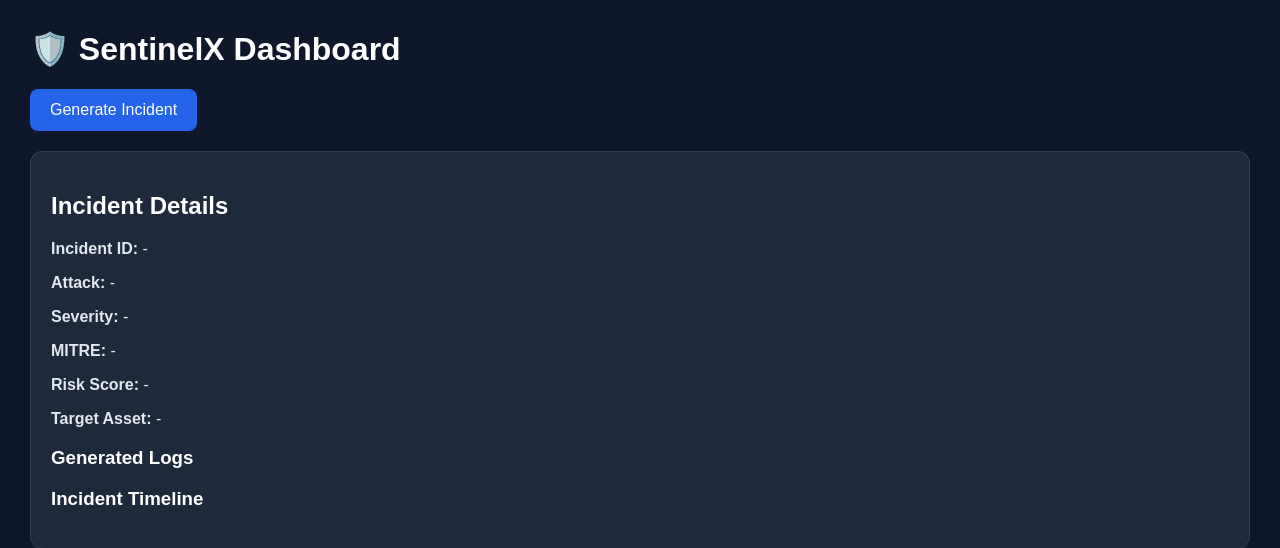
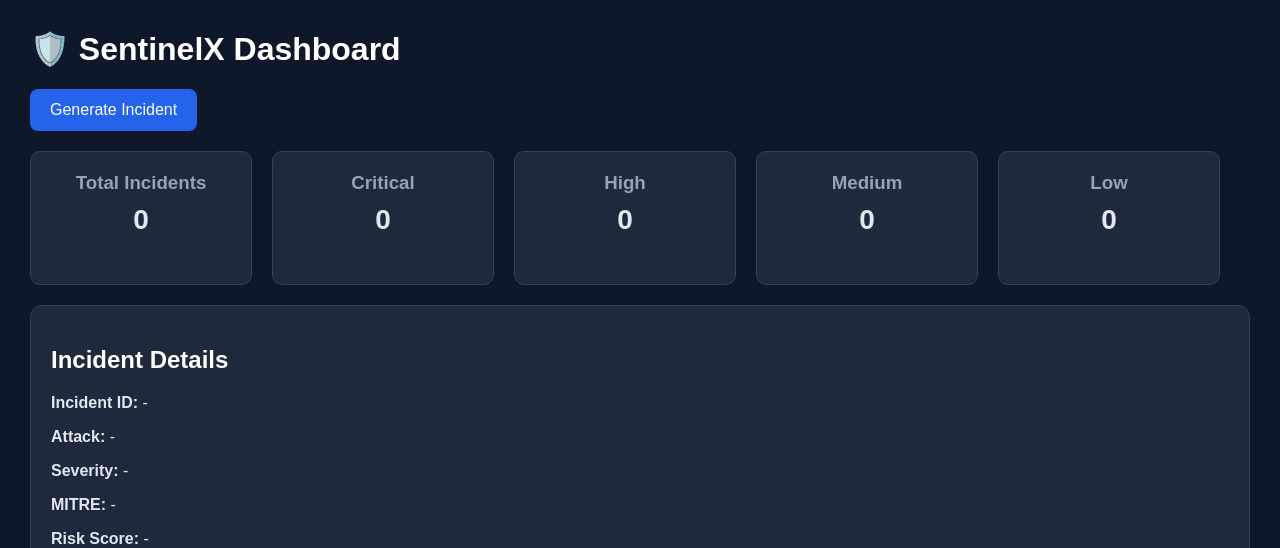
Before and after one commit to AsimSiddiqui1/SentinelX, a Python web app: template backend/templates/index.html in a window 1280 px wide. Shown: the top 548 px of the page. Run offline with Jinja, Linux system fonts and the light colour scheme; the template is opened without the code that fills it, so the values that code supplies are empty.

Commit message:
Update index.html

```diff
--- a/backend/templates/index.html
+++ b/backend/templates/index.html
@@ -130,6 +130,35 @@ th, td {
         Generate Incident
     </button>
 
+    <div class="stats-container">
+
+    <div class="stat-card">
+        <h3>Total Incidents</h3>
+        <p id="total-incidents">0</p>
+    </div>
+
+    <div class="stat-card">
+        <h3>Critical</h3>
+        <p id="critical-count">0</p>
+    </div>
+
+    <div class="stat-card">
+        <h3>High</h3>
+        <p id="high-count">0</p>
+    </div>
+
+    <div class="stat-card">
+        <h3>Medium</h3>
+        <p id="medium-count">0</p>
+    </div>
+
+    <div class="stat-card">
+        <h3>Low</h3>
+        <p id="low-count">0</p>
+    </div>
+
+</div>
+
     <div class="card">
 
         <h2>Incident Details</h2>
@@ -248,7 +277,17 @@ async function loadHistory() {
 
     let html = "";
 
+    let critical = 0;
+    let high = 0;
+    let medium = 0;
+    let low = 0;
+
     data.forEach(item => {
+
+        if(item.severity === "Critical") critical++;
+        if(item.severity === "High") high++;
+        if(item.severity === "Medium") medium++;
+        if(item.severity === "Low") low++;
 
         html += `
         <tr>
@@ -261,14 +300,31 @@ async function loadHistory() {
 
     });
 
-    document.getElementById(
-        "history-table"
-    ).innerHTML = html;
+    document.getElementById("history-table").innerHTML =
+        html;
+
+    document.getElementById("total-incidents").textContent =
+        data.length;
+
+    document.getElementById("critical-count").textContent =
+        critical;
+
+    document.getElementById("high-count").textContent =
+        high;
+
+    document.getElementById("medium-count").textContent =
+        medium;
+
+    const lowElement =
+        document.getElementById("low-count");
+
+    if (lowElement) {
+        lowElement.textContent = low;
+    }
 }
 
 window.onload = loadHistory;
 
 </script>
-
 </body>
 </html>
```
